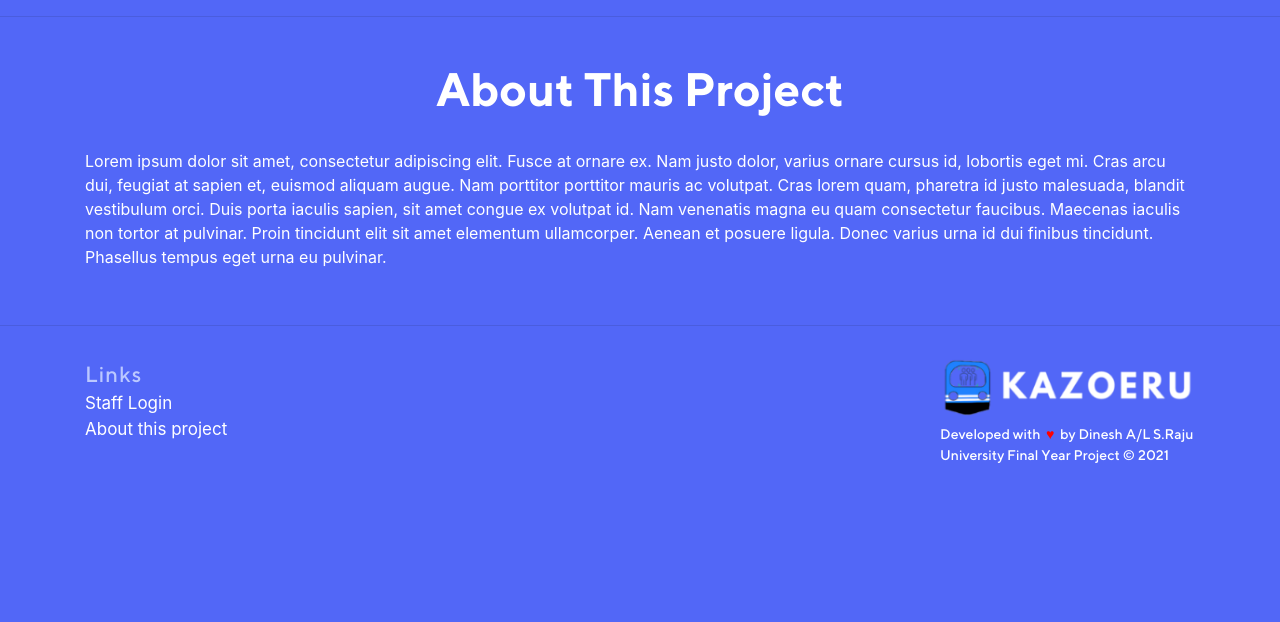
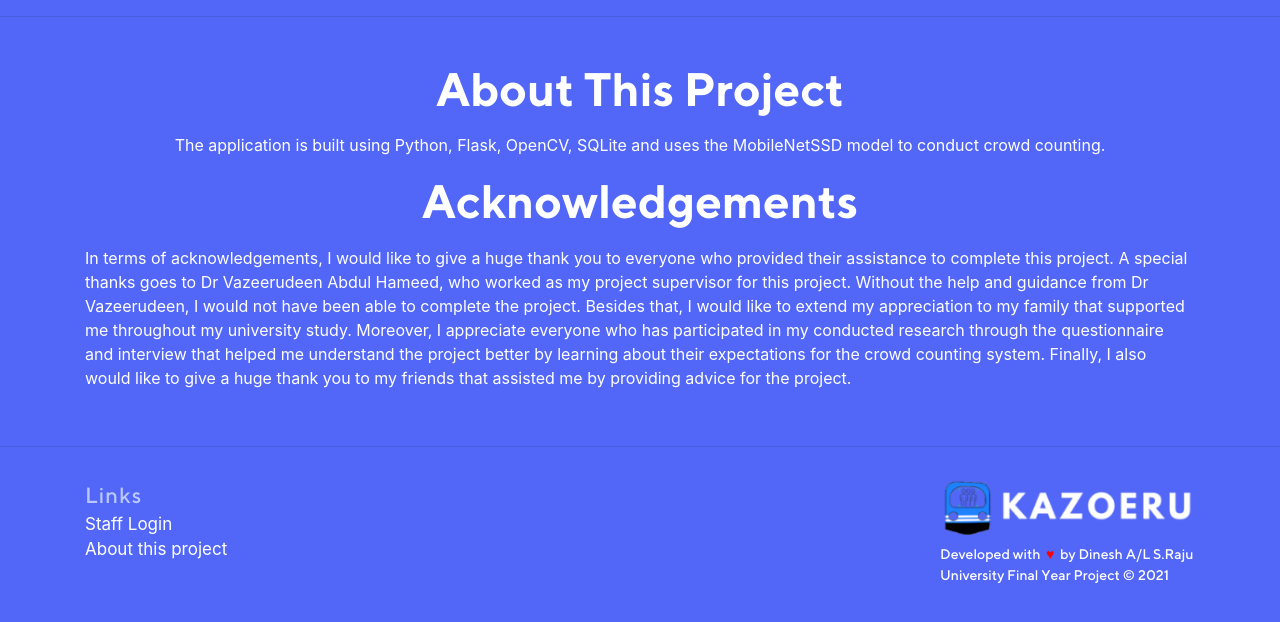
Before and after one commit to itsdinesh/Kazoeru, a Flask app: page /about in a window 1280 px wide. Shown: the part 128-750 px from the top of the page. Run offline with Flask 2, Linux system fonts and the light colour scheme; some libraries are stand-ins or nearby versions.

Commit message:
add: update about page & design tweaks

```diff
--- a/people_counter.py
+++ b/people_counter.py
@@ -95,7 +95,7 @@ class Camera(BaseCamera):
             cv2.putText(frame, length, (5, 60), cv2.FONT_HERSHEY_COMPLEX_SMALL, 1, (0, 255, 255), 1)
 
             # Crowd Status Indicator
-            if crowd_count > 5:
+            if crowd_count > 4:
                 crowd_status = "Crowded"
                 cv2.putText(frame, crowd_status, (5, 90), cv2.FONT_HERSHEY_COMPLEX_SMALL, 1, (0, 0, 255), 2)
             else:
--- a/templates/about.html
+++ b/templates/about.html
@@ -35,8 +35,13 @@
     <div class="pt-1">
         <div class="container text-center text-white">
             <h1 class="font-700">About This Project</h1>
-            <p class="font-m pt-4 text-left">
-Lorem ipsum dolor sit amet, consectetur adipiscing elit. Fusce at ornare ex. Nam justo dolor, varius ornare cursus id, lobortis eget mi. Cras arcu dui, feugiat at sapien et, euismod aliquam augue. Nam porttitor porttitor mauris ac volutpat. Cras lorem quam, pharetra id justo malesuada, blandit vestibulum orci. Duis porta iaculis sapien, sit amet congue ex volutpat id. Nam venenatis magna eu quam consectetur faucibus. Maecenas iaculis non tortor at pulvinar. Proin tincidunt elit sit amet elementum ullamcorper. Aenean et posuere ligula. Donec varius urna id dui finibus tincidunt. Phasellus tempus eget urna eu pulvinar.                </p>
+            <p class="font-m pt-2 text-center">
+                The application is built using Python, Flask, OpenCV, SQLite and uses the MobileNetSSD model to conduct crowd counting.
+            </p>
+            <h1 class="font-700">Acknowledgements</h1>
+            <p class="font-m pt-2 text-left">
+                 In terms of acknowledgements, I would like to give a huge thank you to everyone who provided their assistance to complete this project. A special thanks goes to Dr Vazeerudeen Abdul Hameed, who worked as my project supervisor for this project. Without the help and guidance from Dr Vazeerudeen, I would not have been able to complete the project. Besides that, I would like to extend my appreciation to my family that supported me throughout my university study. Moreover, I appreciate everyone who has participated in my conducted research through the questionnaire and interview that helped me understand the project better by learning about their expectations for the crowd counting system. Finally, I also would like to give a huge thank you to my friends that assisted me by providing advice for the project.
+            </p>
         </div>
     </div>
 
--- a/templates/staffdashboard.html
+++ b/templates/staffdashboard.html
@@ -54,7 +54,7 @@
 			  <div class="border border-dark rounded-lg p-3">
 				<h3 class="h2 mb-3 font-weight-bold">LRT Pasar Seni Video Feed</h3>
 				   <img src="{{ url_for('auth.video_feed') }}" class="img-fluid" alt="LRT Pasar Seni Video Feed">
-                    <br>
+                    <br><br>
                     <h5>
                         Number of People: <span id="crowd-data"></span><br>
                         Crowd Status: <span id="crowd-status"></span><br>
--- a/templates/userdashboard.html
+++ b/templates/userdashboard.html
@@ -56,7 +56,7 @@
                 <h4 class="h2 mb-3 font-weight-bold">LRT Pasar Seni</h4>
                   <img src="../static/assets-website/images/pasar-seni.jpg" class="img-fluid"
                       style="width:100%" alt="LRT Pasar Seni Generic Picture">
-                  <br>
+                  <br><br>
                     <h5>
                         Number of People: <span id="crowd-data"></span><br>
                         Crowd Status: <span id="crowd-status"></span><br>
```
